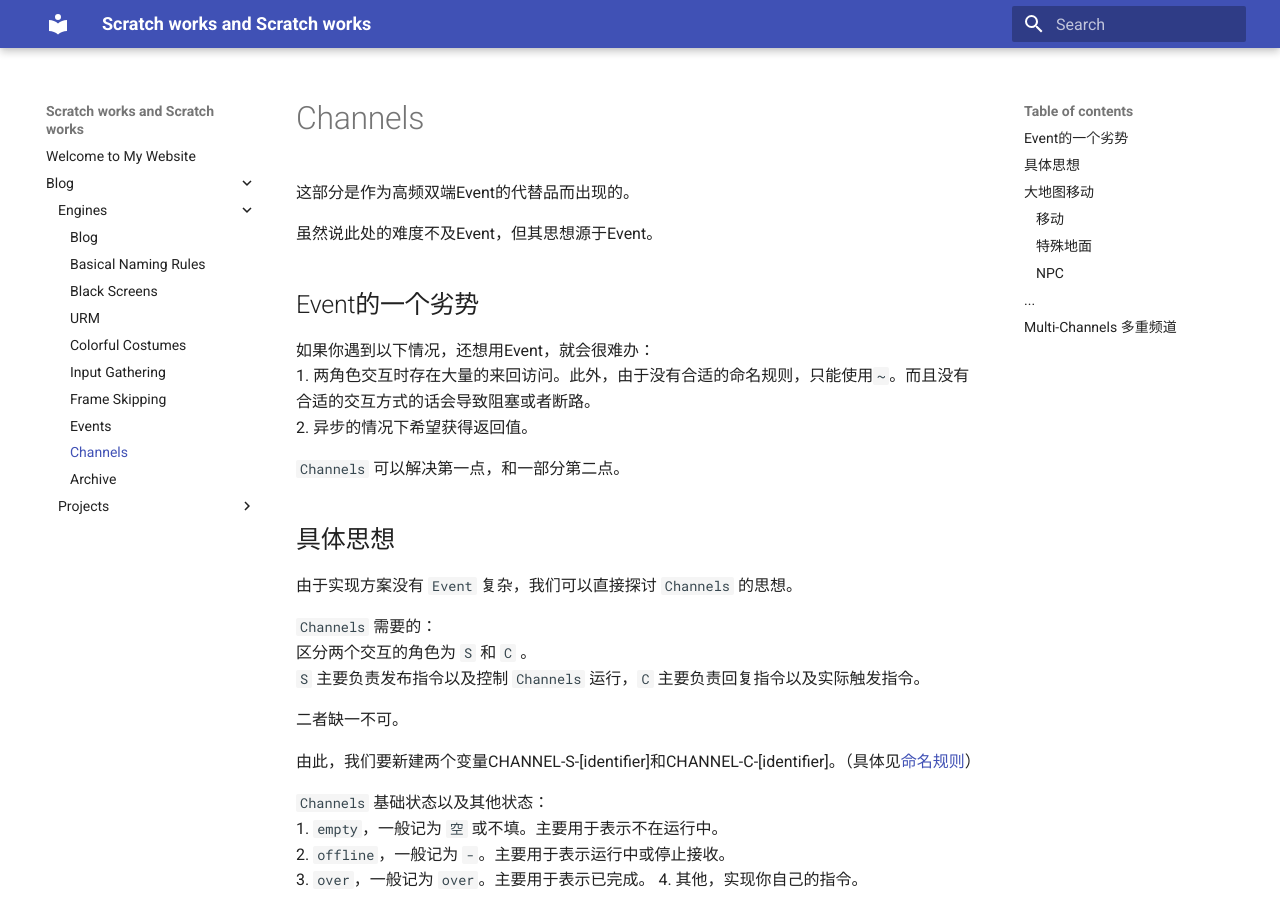
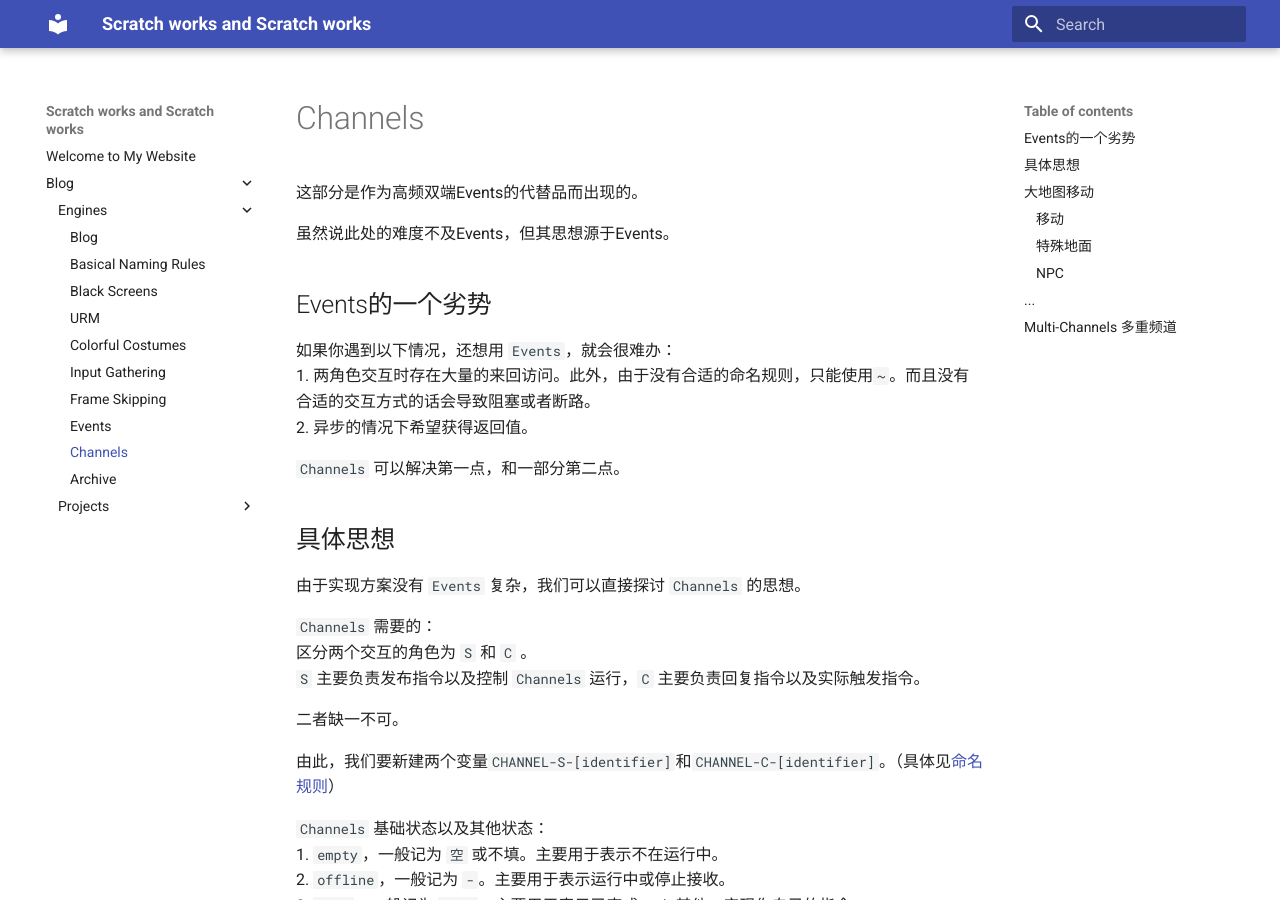
Before and after one commit to Cwulaek/mkdWiki, an MkDocs documentation site: the page built from docs/blog/Channel/index.md, in a window 1280 px wide and 900 px high. Built offline with MkDocs 1.6.1 and Material for MkDocs 9.7.7, drawn with Linux system fonts in a browser that asks for light colours.

Commit message:
singlar to plural

```diff
--- a/docs/blog/Channel/index.md
+++ b/docs/blog/Channel/index.md
@@ -1,12 +1,12 @@
 # Channels
 
-这部分是作为高频双端Event的代替品而出现的。
+这部分是作为高频双端Events的代替品而出现的。
 
-虽然说此处的难度不及Event，但其思想源于Event。
+虽然说此处的难度不及Events，但其思想源于Events。
 
-## Event的一个劣势
+## Events的一个劣势
 
-如果你遇到以下情况，还想用Event，就会很难办：
+如果你遇到以下情况，还想用 `Events`，就会很难办：
 1. 两角色交互时存在大量的来回访问。此外，由于没有合适的命名规则，只能使用`~`。而且没有合适的交互方式的话会导致阻塞或者断路。
 2. 异步的情况下希望获得返回值。
 
@@ -14,7 +14,7 @@
 
 ## 具体思想
 
-由于实现方案没有 `Event` 复杂，我们可以直接探讨 `Channels` 的思想。
+由于实现方案没有 `Events` 复杂，我们可以直接探讨 `Channels` 的思想。
 
 `Channels` 需要的：
 区分两个交互的角色为 `S` 和 `C` 。
@@ -22,7 +22,7 @@
 
 二者缺一不可。
 
-由此，我们要新建两个变量CHANNEL-S-[identifier]和CHANNEL-C-[identifier]。（具体见[命名规则](../Basical%20Naming%20Rules/index.md)）
+由此，我们要新建两个变量`CHANNEL-S-[identifier]`和`CHANNEL-C-[identifier]`。（具体见[命名规则](../Basical%20Naming%20Rules/index.md)）
 
 `Channels` 基础状态以及其他状态：
 1. `empty`，一般记为 `空` 或不填。主要用于表示不在运行中。
```
Also changed, not shown: docs/blog/Basical Naming Rules/index.md (+3 -3 lines), docs/blog/Event Attached/index.md (+1 -1 lines), site/blog/Basical Naming Rules/index.html, site/blog/Channel/index.html, site/blog/Event Attached/index.html, site/search/search_index.json, site/sitemap.xml, 1 other file.
